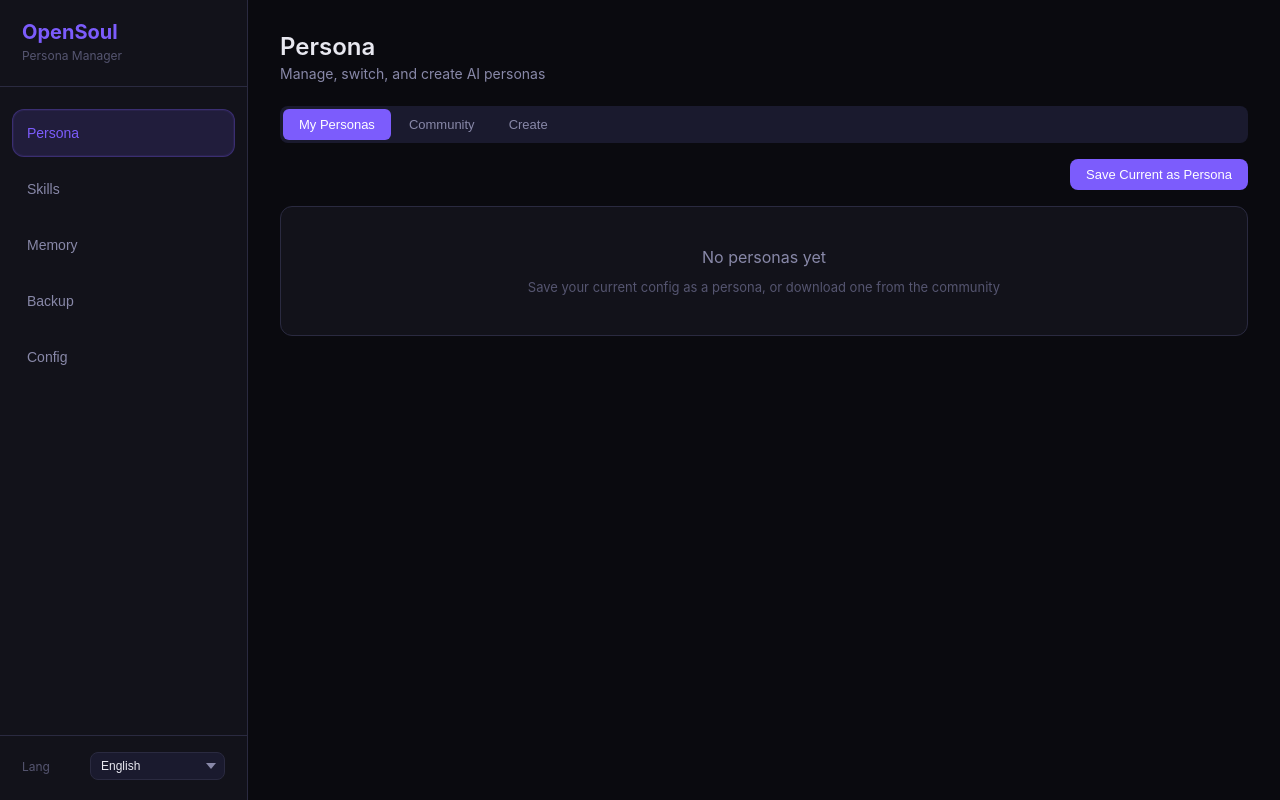
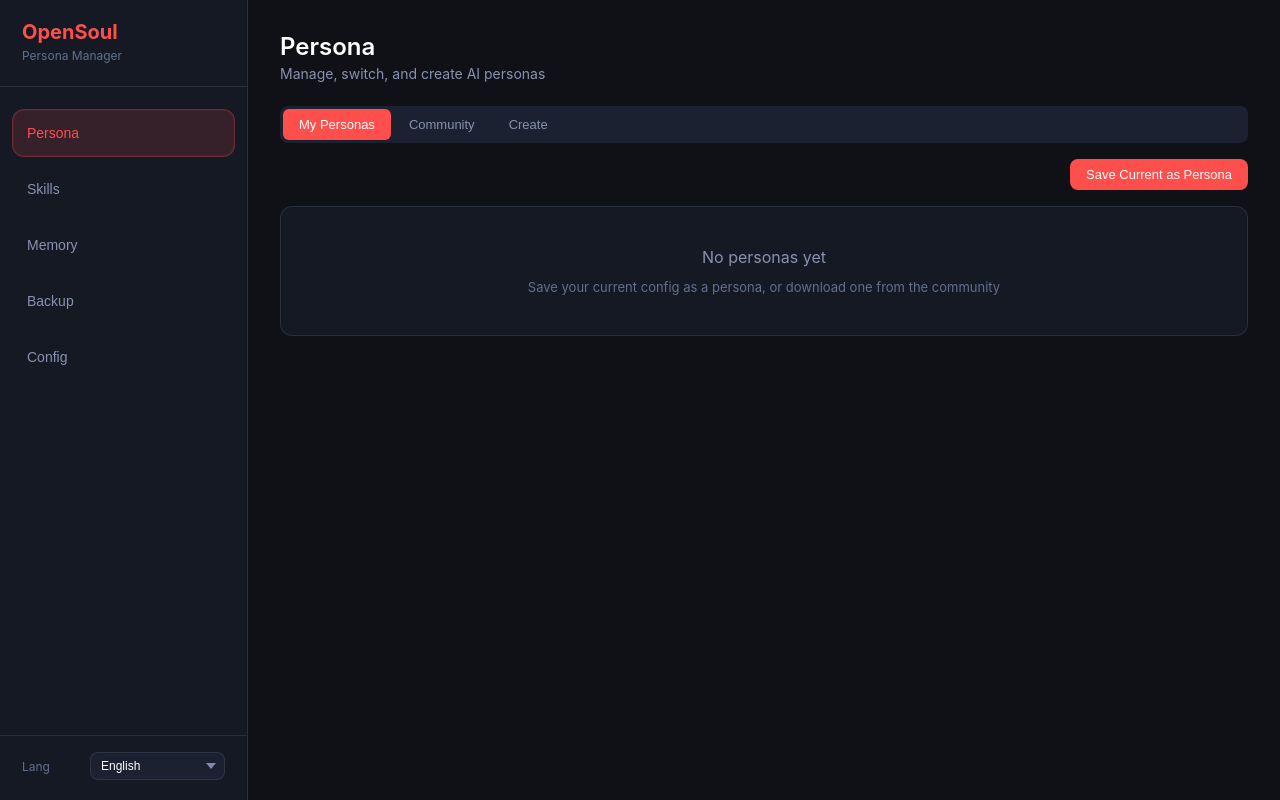
Before and after one commit to openclaw0205/opensoul, a React (Vite) app: page / in a window 1280 px wide. Built offline with nearby package versions, Linux system fonts and the light colour scheme.

Commit message:
style: align theme with openclaw brand colors

```diff
--- a/src/styles/global.css
+++ b/src/styles/global.css
@@ -1,18 +1,18 @@
 :root {
-  --bg-primary: #0a0a0f;
-  --bg-secondary: #12121a;
-  --bg-tertiary: #1a1a2e;
-  --bg-hover: #222240;
-  --text-primary: #e8e8f0;
-  --text-secondary: #8888a8;
-  --text-muted: #555570;
-  --accent: #7c5cfc;
-  --accent-hover: #9b7fff;
-  --accent-dim: rgba(124, 92, 252, 0.15);
-  --border: #2a2a40;
-  --danger: #fc5c5c;
-  --success: #5cfc7c;
-  --warning: #fcb85c;
+  --bg-primary: #0f1117;
+  --bg-secondary: #151923;
+  --bg-tertiary: #1b2130;
+  --bg-hover: #21293b;
+  --text-primary: #ffffff;
+  --text-secondary: #8892b0;
+  --text-muted: #61708f;
+  --accent: #ff4f4d;
+  --accent-hover: #ff6a68;
+  --accent-dim: rgba(255, 79, 77, 0.14);
+  --border: rgba(136, 146, 176, 0.18);
+  --danger: #ff4f4d;
+  --success: #ffffff;
+  --warning: #ffb86b;
   --radius: 8px;
   --radius-lg: 12px;
 }
@@ -102,15 +102,15 @@ body {
 
 .nav-item:hover {
   background: var(--bg-hover);
-  border-color: rgba(124, 92, 252, 0.16);
+  border-color: rgba(255, 79, 77, 0.14);
   color: var(--text-primary);
 }
 
 .nav-item.active {
   background: var(--accent-dim);
-  border-color: rgba(124, 92, 252, 0.28);
+  border-color: rgba(255, 79, 77, 0.28);
   color: var(--accent);
-  box-shadow: inset 0 0 0 1px rgba(124, 92, 252, 0.08);
+  box-shadow: inset 0 0 0 1px rgba(255, 79, 77, 0.08);
 }
 
 .sidebar-footer {
@@ -411,7 +411,7 @@ body {
 }
 
 .memory-item:hover {
-  border-color: var(--accent);
+  border-color: rgba(255, 79, 77, 0.36);
 }
 
 .memory-item .date {
@@ -485,17 +485,17 @@ body {
 }
 
 .badge-success {
-  background: rgba(92, 252, 124, 0.15);
+  background: rgba(255, 255, 255, 0.08);
   color: var(--success);
 }
 
 .badge-warning {
-  background: rgba(252, 184, 92, 0.15);
+  background: rgba(255, 184, 107, 0.14);
   color: var(--warning);
 }
 
 .badge-muted {
-  background: rgba(136, 136, 168, 0.12);
+  background: rgba(136, 146, 176, 0.12);
   color: var(--text-secondary);
 }
 
@@ -526,7 +526,7 @@ body {
 }
 
 .persona-card-active {
-  border-color: var(--accent);
+  border-color: rgba(255, 79, 77, 0.36);
   background: linear-gradient(135deg, var(--bg-secondary), var(--accent-dim));
 }
 
@@ -645,7 +645,7 @@ body {
 }
 
 .persona-tag-installed {
-  border-color: rgba(92, 252, 124, 0.4);
+  border-color: rgba(255, 255, 255, 0.24);
   color: var(--success);
 }
 
```
